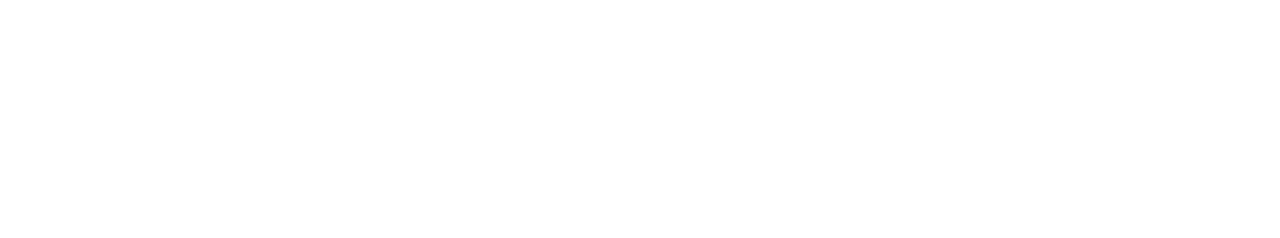
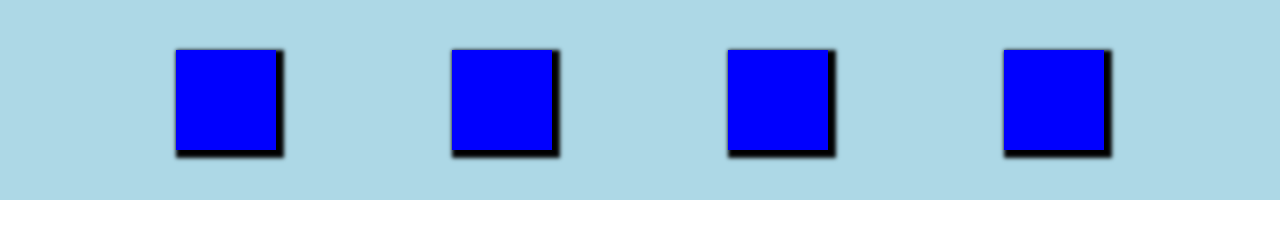
Before and after one commit to Enzu666/teste-git, a plain HTML site: page index.html in a window 1280 px wide. Drawn offline with Linux system fonts and the light colour scheme.

Commit message:
quadrados estilizados

```diff
--- a/style.css
+++ b/style.css
@@ -11,3 +11,17 @@ a{
 ul, ol, li{
     list-style: none;
 }
+.quadrados{
+    width: 100vw;
+    height: 200px;
+    background-color: lightblue;
+    display: flex;
+    justify-content: space-evenly;
+    align-items: center;
+}
+.quadrados div{
+    width: 100px;
+    height: 100px;
+    background-color: blue;
+    box-shadow: 4px 4px 4px 4px black
+}
```
